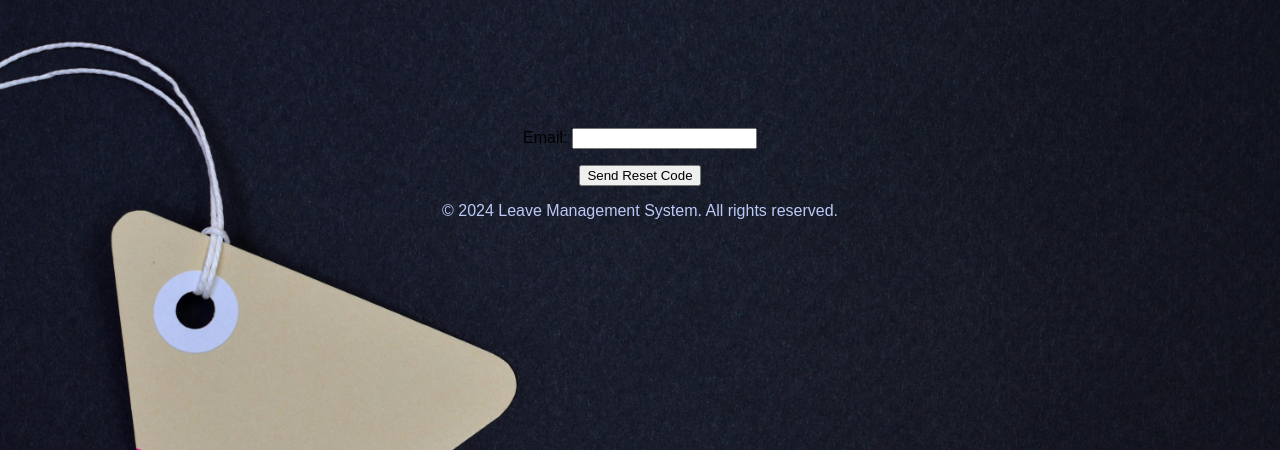
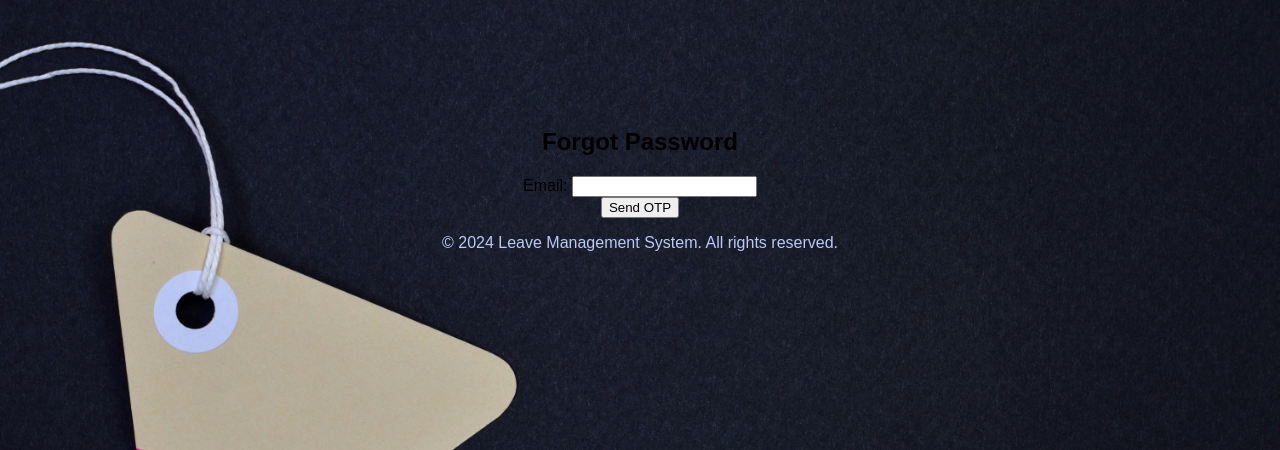
Before and after one commit to Hitman7084/Leave_management_system, a Django app: page /forgot_password/ in a window 1280 px wide. Shown: the top 450 px of the page. Run offline with Django 5.2, Linux system fonts and the light colour scheme.

Commit message:
deleted unnecessary elements

```diff
--- a/Leave_mgt_sys/clmsapp/forms.py
+++ /dev/null
@@ -1,21 +0,0 @@
-from django import forms
-from django.contrib.auth.forms import UserCreationForm
-from .models import User
-
-class RegistrationForm(UserCreationForm):
-    email = forms.EmailField(required=True, widget=forms.EmailInput(attrs={'class': 'form-register'}))
-    photo = forms.ImageField(required=True, widget=forms.FileInput(attrs={'class': 'form-register'}))
-
-    class Meta:
-        model = User
-        fields = ['username', 'full_name', 'photo', 'email', 'password1', 'password2', 'role']
-        widgets = {
-            'username': forms.TextInput(attrs={'class': 'form-register'}),
-            'full_name': forms.TextInput(attrs={'class': 'form-register'}),
-            'role': forms.Select(attrs={'class': 'form-register'}),
-            'password1': forms.PasswordInput(attrs={'class': 'form-register'}),
-            'password2': forms.PasswordInput(attrs={'class': 'form-register'}),
-        }
-
-class ForgotPasswordForm(forms.Form):
-    email = forms.EmailField(required=True, widget=forms.EmailInput(attrs={'class': 'form-register'}))
--- a/Leave_mgt_sys/clmsapp/views.py
+++ b/Leave_mgt_sys/clmsapp/views.py
@@ -3,7 +3,6 @@
 from django.core.mail import send_mail
 from django.contrib import messages
 from django.utils import timezone
-from .forms import RegistrationForm, ForgotPasswordForm
 from .models import User, OTPVerification
 import random
 
@@ -78,30 +77,26 @@
 # Forgot Password (Sends OTP)
 def forgot_password(request):
     if request.method == 'POST':
-        form = ForgotPasswordForm(request.POST)
-        if form.is_valid():
-            email = form.cleaned_data['email']
+        email = request.POST['email']
 
-            try:
-                user = User.objects.get(email=email)
-                otp = generate_otp(user)  # Generate OTP
+        try:
+            user = User.objects.get(email=email)
+            otp = generate_otp(user)  # Generate OTP
 
-                send_mail(
-                    'Password Reset Request',
-                    f'Your OTP is {otp}. It is valid for 5 minutes.',
-                    os.getenv('EMAIL_HOST_USER'),
-                    [email],
-                    fail_silently=False,
-                )
+            send_mail(
+                'Password Reset Request',
+                f'Your OTP is {otp}. It is valid for 5 minutes.',
+                os.getenv('EMAIL_HOST_USER'),
+                [email],
+                fail_silently=False,
+            )
 
-                messages.success(request, 'OTP sent to your email.')
-                return redirect('reset_password')
-            except User.DoesNotExist:
-                messages.error(request, 'Account not found with this email.')
+            messages.success(request, 'OTP sent to your email.')
+            return redirect('reset_password')
+        except User.DoesNotExist:
+            messages.error(request, 'Account not found with this email.')
 
-    else:
-        form = ForgotPasswordForm()
-    return render(request, 'forgot_password.html', {'form': form})
+    return render(request, 'forgot_password.html')
 
 # Reset Password (Verifies OTP)
 def reset_password(request):
--- a/Leave_mgt_sys/templates/forgot_password.html
+++ b/Leave_mgt_sys/templates/forgot_password.html
@@ -1,11 +1,16 @@
 {% extends "index.html" %}
-
 {% block title %}Forgot Password{% endblock %}
 
 {% block content %}
-<form method="POST">
-    {% csrf_token %}
-    {{ form.as_p }}
-    <button type="submit">Send Reset Code</button>
-</form>
+<div class="forgot-password-container">
+    <h2> Forgot Password </h2>
+    <form method="POST" action="{% url 'forgot_password' %}">
+        {% csrf_token %}
+        <div class="form-group">
+            <label for="id_email">Email:</label>
+            <input type="email" name="email" class="form-forgot-password" required id="id_email">
+        </div>
+        <button type="submit"> Send OTP </button>
+    </form>
+</div>
 {% endblock %}
```
